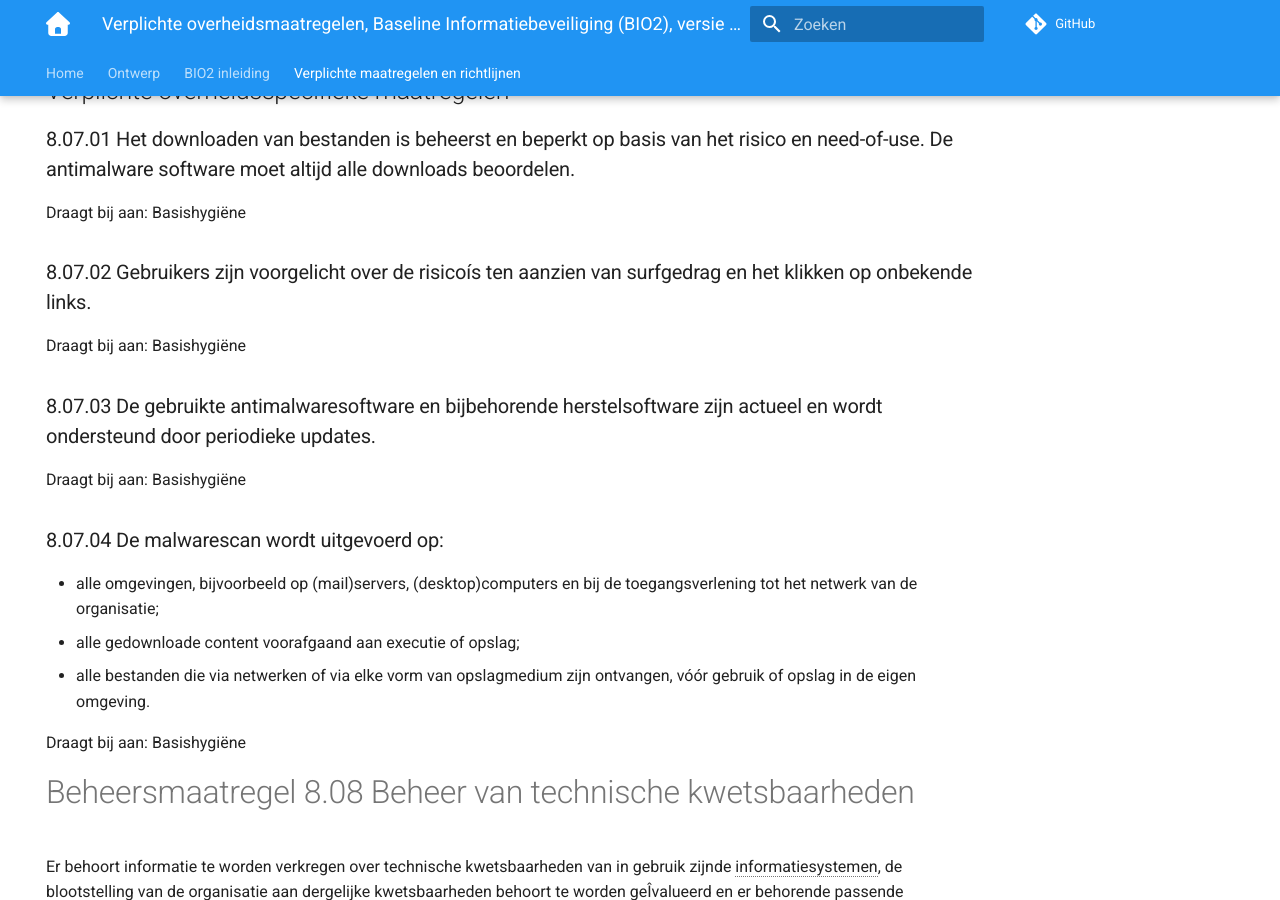
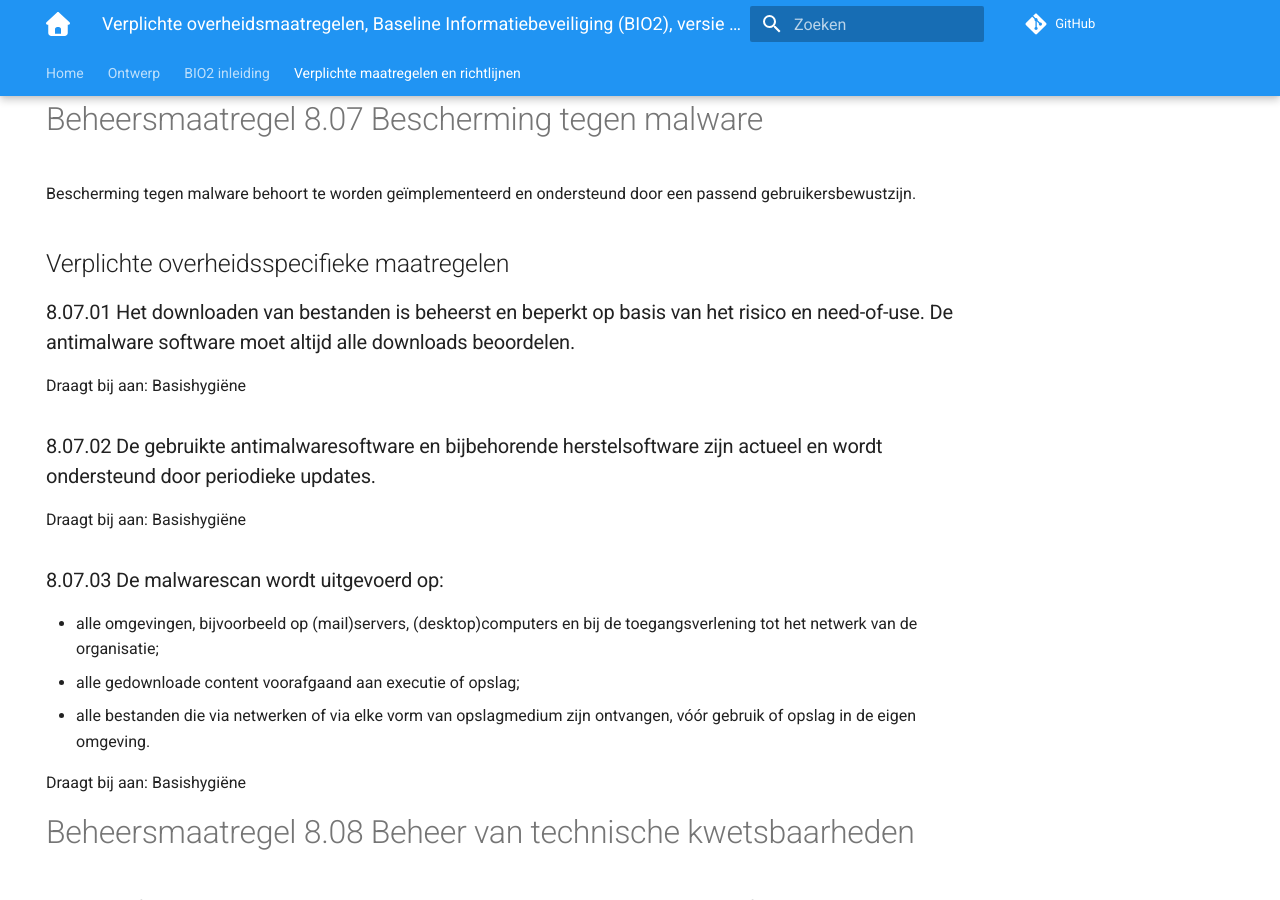
Before and after one commit to MinBZK/Baseline-Informatiebeveiliging-Overheid, an MkDocs documentation site: the page built from docs/maatregelen/index.md, in a window 1280 px wide and 900 px high, scrolled down 30958 px. Built offline with MkDocs 1.6.1 and Material for MkDocs 9.7.7, drawn with Linux system fonts in a browser that asks for light colours; comment, search, counter and statistics services are not loaded; some of the changed text lies outside the part shown.

Commit message:
Update index.md als gevolg van #148
Update index.md als gevolg van #148

```diff
--- a/docs/maatregelen/index.md
+++ b/docs/maatregelen/index.md
@@ -822,12 +830,11 @@
 Draagt bij aan: Basishygiëne
 
 ### 8.01.02 Bij de inzet van mobiele apparatuur zijn minimaal de volgende aspecten geïmplementeerd:
-* In bewustwordingsprogramma's komen gedragsaspecten van veilig mobiel werken aan de orde.
 * Het apparaat maakt deel uit van patchmanagement en hardening.
 * Er wordt gebruik gemaakt van Mobile Device Management (MDM)- of van Mobile Application Management (MAM)-oplossingen.
 * Gebruikers tekenen een gebruikersovereenkomst voor mobiel werken, waarmee zij verklaren zich bewust te zijn van de gevaren van mobiel werken en verklaren dit veilig te zullen doen. Deze verklaring heeft betrekking op alle mobiele apparatuur die de medewerker zakelijk gebruikt.
 
-Periodiek wordt getoetst of de punten in lid 1., 2. en 3. worden nageleefd.
+Periodiek wordt getoetst of de punten in lid 1. en 2. worden nageleefd.
 
 Draagt bij aan: Basishygiëne
 
@@ -895,15 +902,11 @@
 
 Draagt bij aan: Basishygiëne
 
-### 8.07.02 Gebruikers zijn voorgelicht over de risicoís ten aanzien van surfgedrag en het klikken op onbekende links.
+### 8.07.02 De gebruikte antimalwaresoftware en bijbehorende herstelsoftware zijn actueel en wordt ondersteund door periodieke updates.
 
 Draagt bij aan: Basishygiëne
 
-### 8.07.03 De gebruikte antimalwaresoftware en bijbehorende herstelsoftware zijn actueel en wordt ondersteund door periodieke updates.
-
-Draagt bij aan: Basishygiëne
-
-### 8.07.04 De malwarescan wordt uitgevoerd op:
+### 8.07.03 De malwarescan wordt uitgevoerd op:
 * alle omgevingen, bijvoorbeeld op (mail)servers, (desktop)computers en bij de toegangsverlening tot het netwerk van de organisatie;
 * alle gedownloade content voorafgaand aan executie of opslag;
 * alle bestanden die via netwerken of via elke vorm van opslagmedium zijn ontvangen, vóór gebruik of opslag in de eigen omgeving.
```
Also changed, not shown: other parts of docs/maatregelen/index.md (+8 -0 lines).
